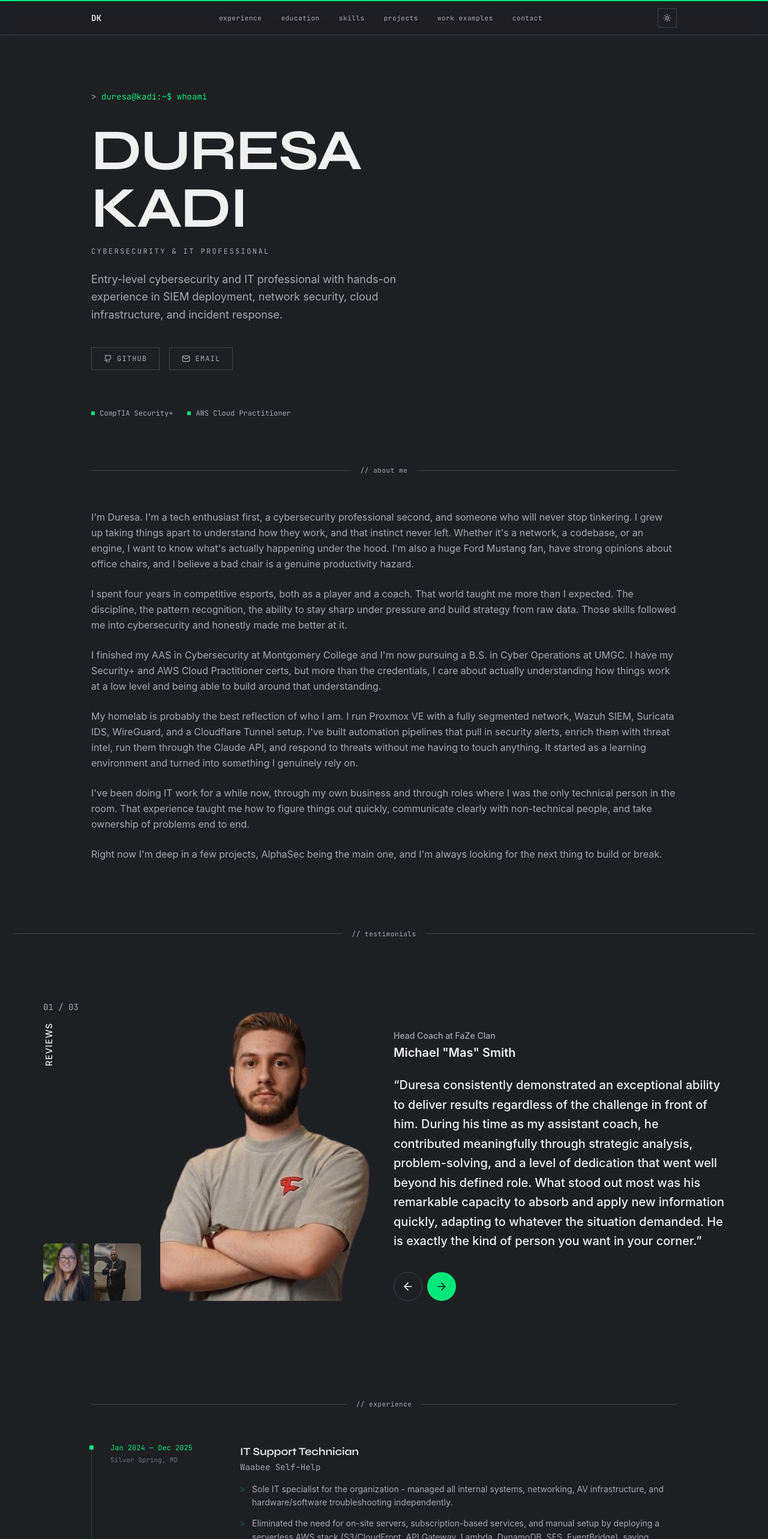
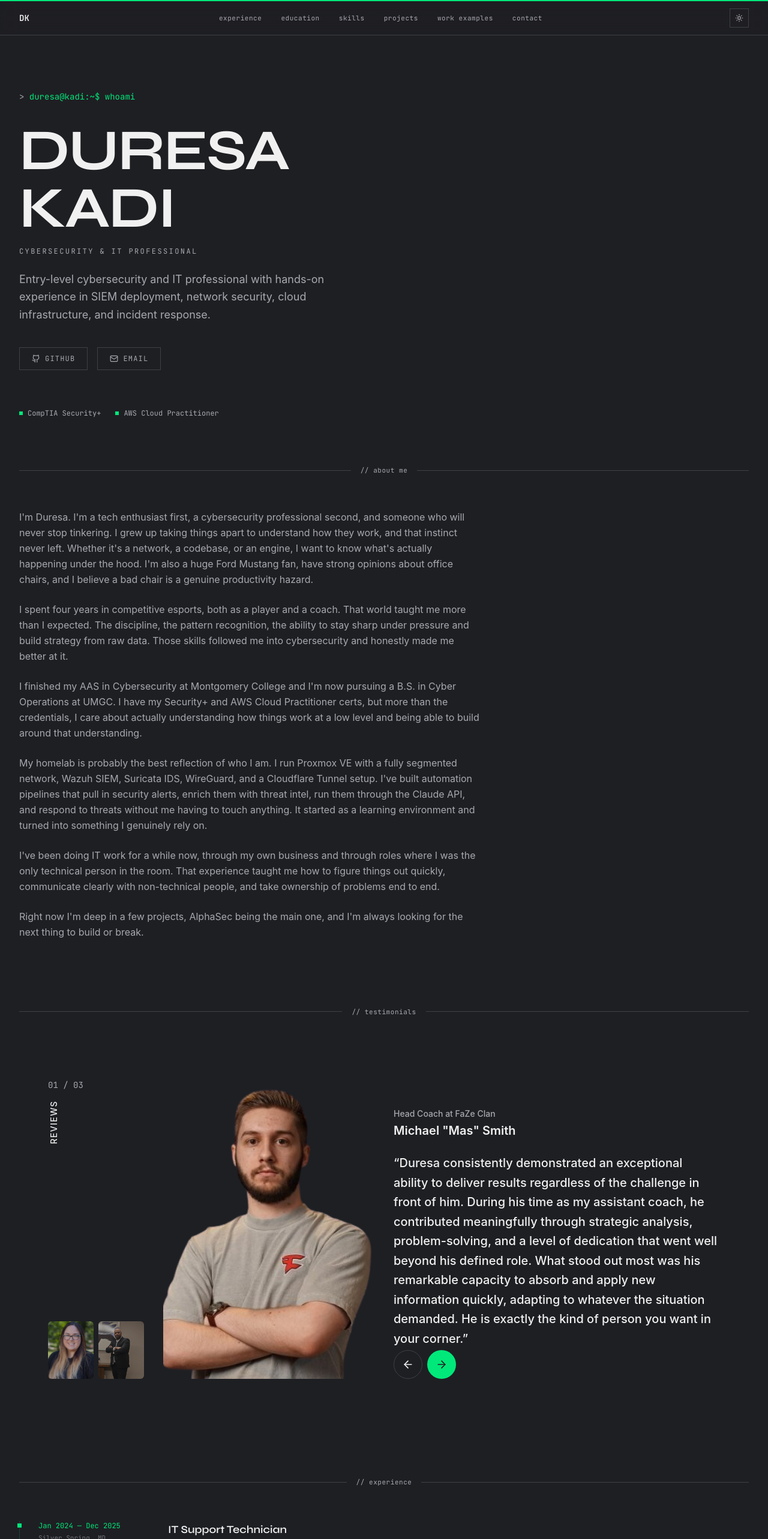
Before and after one commit to Duresa7/AlphaSec-Personal, a Next.js app: page / in a window 1280 px wide. Shown: the top 2566 px of the page at 60% size. Built offline with nearby package versions, Linux system fonts and the light colour scheme.

Commit message:
feat: sync local history and ide configs

```diff
--- a/app/work/page.tsx
+++ b/app/work/page.tsx
@@ -11,7 +11,7 @@ import { motion } from "framer-motion";
 export default function WorkExamplesPage() {
   return (
     <div className="min-h-screen bg-background">
-      <main className="mx-auto max-w-4xl px-6 py-32">
+      <main className="mx-auto max-w-5xl px-6 lg:px-8 py-32">
         {/* Back link */}
         <Link
           href="/"
--- a/components/layout/footer.tsx
+++ b/components/layout/footer.tsx
@@ -13,7 +13,7 @@ const iconMap = {
 export function Footer() {
   return (
     <footer className="relative z-10 border-t border-line">
-      <div className="mx-auto flex max-w-5xl flex-col items-center gap-6 px-6 py-10 md:flex-row md:justify-between">
+      <div className="mx-auto flex max-w-7xl flex-col items-center gap-6 px-6 lg:px-8 py-10 md:flex-row md:justify-between">
         <p className="font-mono text-xs text-muted">
           <span className="text-accent">&gt;</span>{" "}
           <span className="text-muted">duresa@kadi:~$</span>{" "}
--- a/components/layout/navbar.tsx
+++ b/components/layout/navbar.tsx
@@ -28,7 +28,7 @@ export function Navbar() {
         transition={{ duration: 0.4, ease: [0.25, 0.1, 0.25, 1] }}
         className="fixed top-[2px] left-0 right-0 z-40 border-b border-line bg-background/80 backdrop-blur-md"
       >
-        <div className="mx-auto flex h-14 max-w-5xl items-center justify-between px-6">
+        <div className="mx-auto flex h-14 max-w-7xl items-center justify-between px-6 lg:px-8">
           <a href="/" className="flex items-center gap-0.5">
             <span className="font-mono text-sm font-semibold text-foreground">
               DK
--- a/components/sections/about.tsx
+++ b/components/sections/about.tsx
@@ -21,7 +21,7 @@ const paragraphs = [
 export function About() {
   return (
     <section id="about" className="py-10 md:py-14">
-      <div className="mx-auto max-w-5xl px-6">
+      <div className="mx-auto max-w-7xl px-6 lg:px-8">
         <SectionDivider label="about me" />
 
         <motion.div
@@ -29,7 +29,7 @@ export function About() {
           initial="hidden"
           whileInView="visible"
           viewport={{ once: true, margin: "-80px" }}
-          className="mt-14 space-y-6"
+          className="mt-14 space-y-6 max-w-3xl"
         >
           {paragraphs.map((text, i) => (
             <motion.p
--- a/components/sections/contact.tsx
+++ b/components/sections/contact.tsx
@@ -7,7 +7,7 @@ import { MagneticButton } from "@/components/ui/magnetic-button";
 export function Contact() {
   return (
     <section id="contact" className="py-10 md:py-14">
-      <div className="mx-auto max-w-5xl px-6 text-center">
+      <div className="mx-auto max-w-7xl px-6 lg:px-8 text-center">
         <AnimateIn>
           <p className="font-mono text-sm text-accent">
             <span className="text-muted">&gt; </span>
--- a/components/sections/education.tsx
+++ b/components/sections/education.tsx
@@ -10,7 +10,7 @@ import { Shield } from "lucide-react";
 export function Education() {
   return (
     <section id="education" className="py-10 md:py-14">
-      <div className="mx-auto max-w-5xl px-6">
+      <div className="mx-auto max-w-7xl px-6 lg:px-8">
         <SectionDivider label="education" />
 
         <motion.div
--- a/components/sections/experience.tsx
+++ b/components/sections/experience.tsx
@@ -8,7 +8,7 @@ import { motion } from "framer-motion";
 export function Experience() {
   return (
     <section id="experience" className="py-10 md:py-14">
-      <div className="mx-auto max-w-5xl px-6">
+      <div className="mx-auto max-w-7xl px-6 lg:px-8">
         <SectionDivider label="experience" />
 
         <motion.div
@@ -48,7 +48,7 @@ export function Experience() {
                     {job.company}
                   </p>
 
-                  <ul className="mt-4 space-y-3">
+                  <ul className="mt-4 space-y-3 max-w-2xl">
                     {job.bullets.map((bullet, i) => (
                       <li
                         key={i}
--- a/components/sections/hero.tsx
+++ b/components/sections/hero.tsx
@@ -15,7 +15,7 @@ export function Hero() {
       id="hero"
       className="relative flex min-h-[90vh] items-end pb-24 pt-32 md:items-center md:pb-0"
     >
-      <div className="mx-auto w-full max-w-5xl px-6">
+      <div className="mx-auto w-full max-w-7xl px-6 lg:px-8">
         {/* Terminal prompt */}
         <div className="font-mono text-sm text-accent">
           <span className="text-muted">&gt; </span>
--- a/components/sections/projects.tsx
+++ b/components/sections/projects.tsx
@@ -9,7 +9,7 @@ import { ExternalLink } from "lucide-react";
 export function Projects() {
   return (
     <section id="projects" className="py-10 md:py-14">
-      <div className="mx-auto max-w-5xl px-6">
+      <div className="mx-auto max-w-7xl px-6 lg:px-8">
         <SectionDivider label="projects" />
 
         <motion.div
@@ -58,7 +58,7 @@ export function Projects() {
                 ))}
               </div>
 
-              <ul className="mt-5 space-y-3">
+              <ul className="mt-5 space-y-3 max-w-2xl">
                 {project.bullets.map((bullet, i) => (
                   <li
                     key={i}
--- a/components/sections/skills.tsx
+++ b/components/sections/skills.tsx
@@ -12,7 +12,7 @@ function slugify(label: string) {
 export function Skills() {
   return (
     <section id="skills" className="py-10 md:py-14">
-      <div className="mx-auto max-w-5xl px-6">
+      <div className="mx-auto max-w-7xl px-6 lg:px-8">
         <SectionDivider label="skills" />
 
         <motion.div
--- a/components/sections/testimonials.tsx
+++ b/components/sections/testimonials.tsx
@@ -37,7 +37,7 @@ const reviews = [
 export function TestimonialsSection() {
   return (
     <section className="py-10 md:py-14">
-      <div className="mx-auto max-w-7xl px-6">
+      <div className="mx-auto max-w-7xl px-6 lg:px-8">
         <SectionDivider label="testimonials" />
         <TestimonialSlider reviews={reviews} className="mt-14" />
       </div>
--- a/components/sections/work-examples-preview.tsx
+++ b/components/sections/work-examples-preview.tsx
@@ -11,7 +11,7 @@ import Link from "next/link";
 export function WorkExamplesPreview() {
   return (
     <section className="py-10 md:py-14">
-      <div className="mx-auto max-w-5xl px-6">
+      <div className="mx-auto max-w-7xl px-6 lg:px-8">
         <SectionDivider label="work examples" />
 
         <motion.div
```
Also changed, not shown: 2 other files (tests, documents, lock files or other folders).
